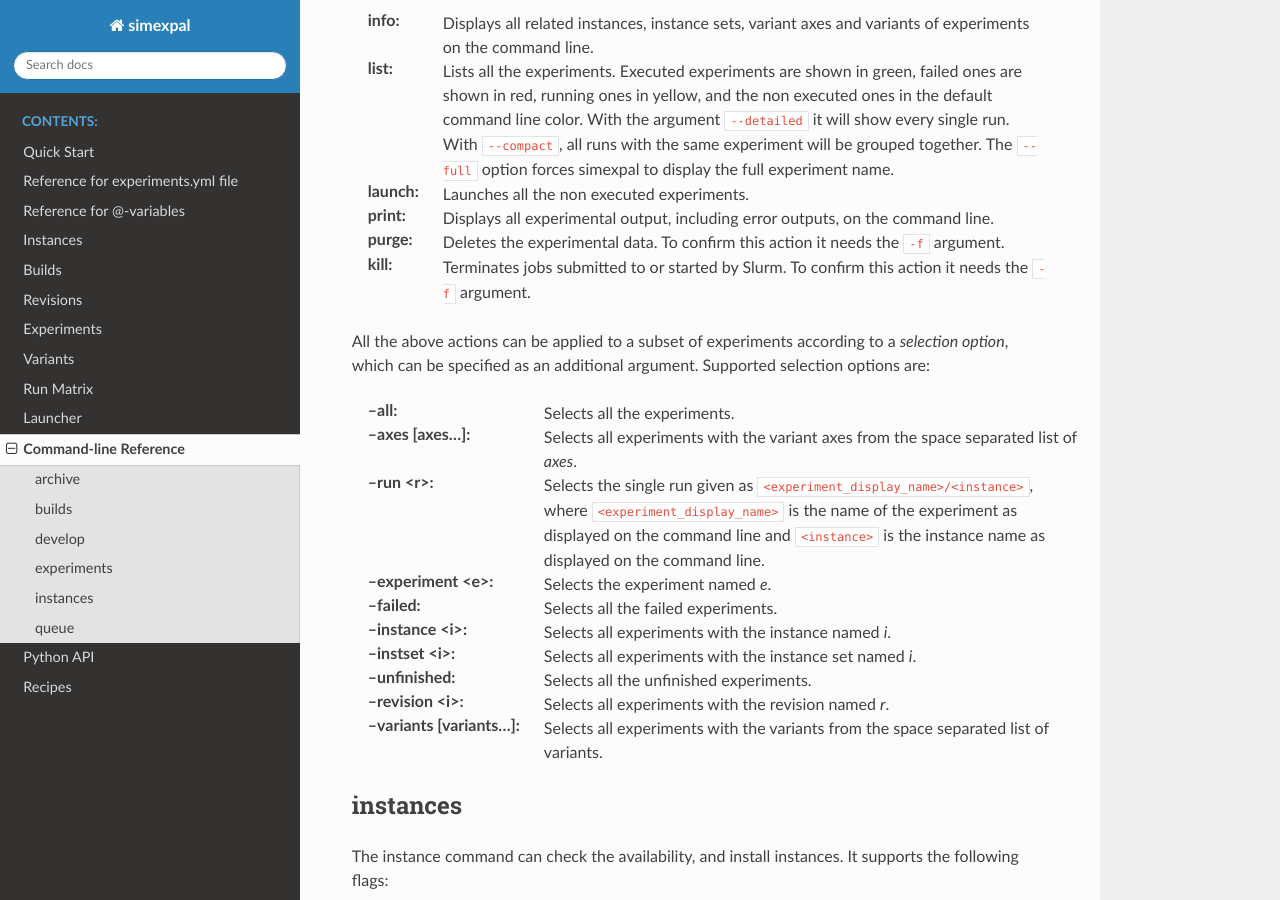
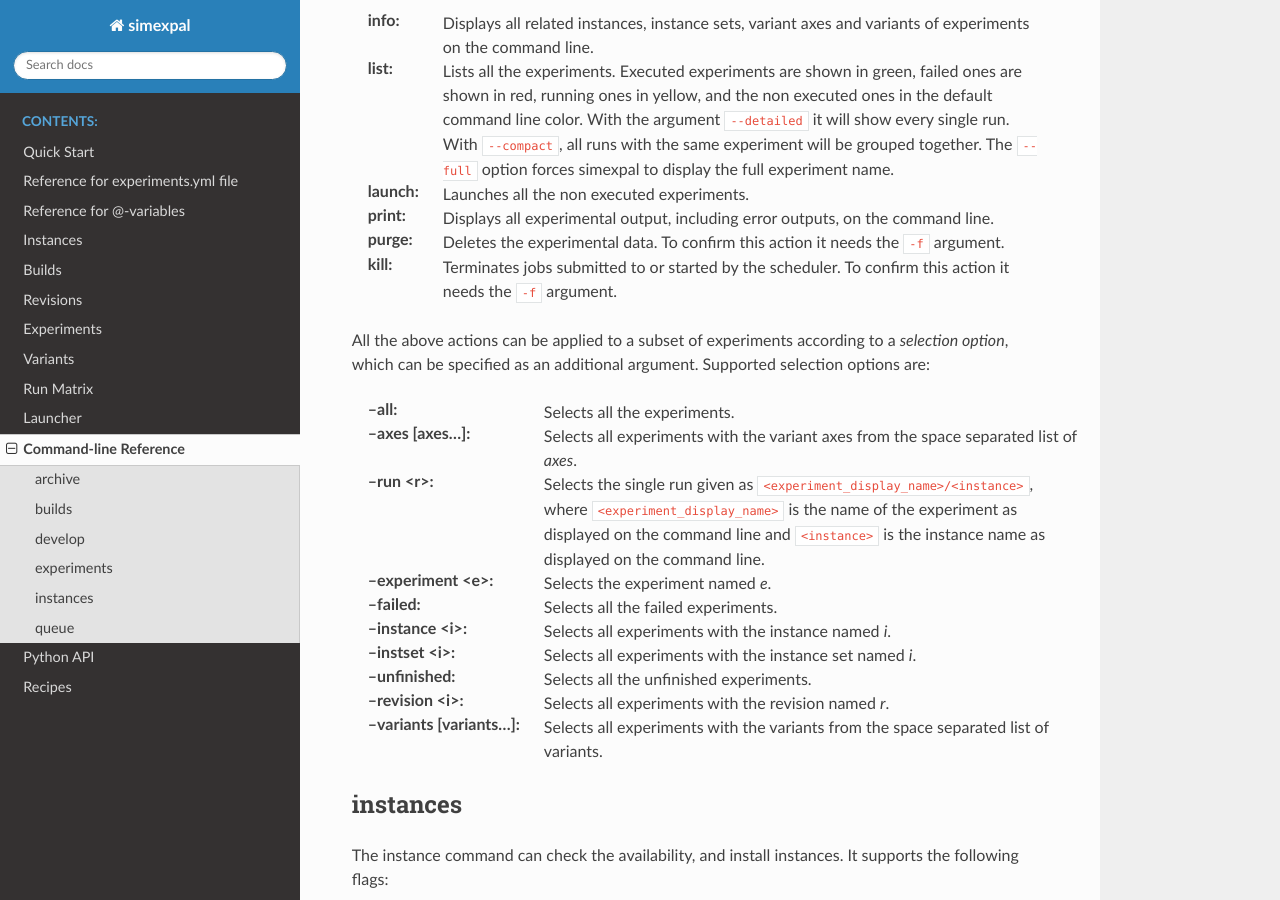
Before and after one commit to hu-macsy/simexpal, a Sphinx documentation site: the page built from docs/command_line_reference.rst, in a window 1280 px wide and 900 px high, scrolled down 1528 px. Built offline with Sphinx 7.4.7 and the Read the Docs theme 2.0.0, drawn with Linux system fonts in a browser that asks for light colours.

Commit message:
Renaming from slurm to scheduler.

```diff
--- a/docs/command_line_reference.rst
+++ b/docs/command_line_reference.rst
@@ -83,8 +83,8 @@
 
 :purge:  Deletes the experimental data. To confirm this action it needs the ``-f`` argument.
 
-:kill:   Terminates jobs submitted to or started by Slurm. To confirm this
-         action it needs the ``-f`` argument.
+:kill:   Terminates jobs submitted to or started by the scheduler. To confirm
+         this action it needs the ``-f`` argument.
 
 All the above actions can be applied to a subset of experiments according to a `selection option`,
 which can be specified as an additional argument. Supported selection options are:
```
